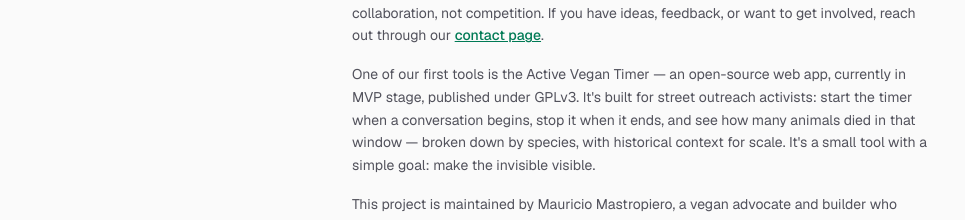
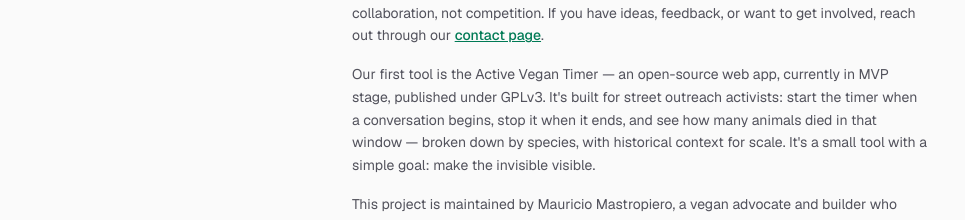
Before and after one commit to maumastro2020-veg/KilledAnimalsTimer, a Next.js app: page /about in a window 1280 px wide. Shown: the part 374-594 px from the top of the page, without its empty margins (0-965 px from the left). Built offline with nearby package versions, Linux system fonts and the light colour scheme.

Commit message:
Tweak About copy: "Our first tool" instead of "One of our first tools"

```diff
--- a/src/app/about/page.tsx
+++ b/src/app/about/page.tsx
@@ -39,7 +39,7 @@ export default function AboutPage() {
           </p>
 
           <p>
-            One of our first tools is the Active Vegan Timer — an
+            Our first tool is the Active Vegan Timer — an
             open-source web app, currently in MVP stage, published under
             GPLv3. It&apos;s built for street outreach activists: start the
             timer when a conversation begins, stop it when it ends, and see
```
